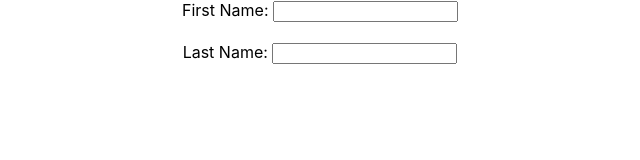
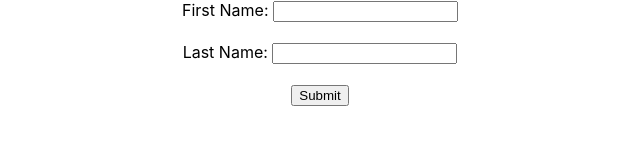
Before and after one commit to JimChristian21/React-tutorial, a React (Create React App) app in the folder myproject/: page / in a window 1280 px wide. Shown: the top 160 px of the page, without its empty margins (320-960 px from the left). Built offline with nearby package versions, Linux system fonts and the light colour scheme.

Commit message:
Form submit

```diff
--- a/myproject/src/components/Form.js
+++ b/myproject/src/components/Form.js
@@ -19,16 +19,24 @@
         });
     }
 
+    handleSubmit = (event) => {
+        event.preventDefault();
+        console.log(event);
+    }
+
     render() {
         return (
             <div>
-                <form>
+                <form onSubmit={this.handleSubmit}>
                     <label>First Name: </label>
                     <input onChange={this.handleChange} type="text" value={this.state.firstname}/>
                     <br/>
                     <br/>
                     <label>Last Name: </label>
                     <input onChange={this.handleLastNameChange} type="text" value={this.state.lastname}/>
+                    <br/>
+                    <br/>
+                    <button type="submit">Submit</button>
                 </form>
             </div>
         )
```
